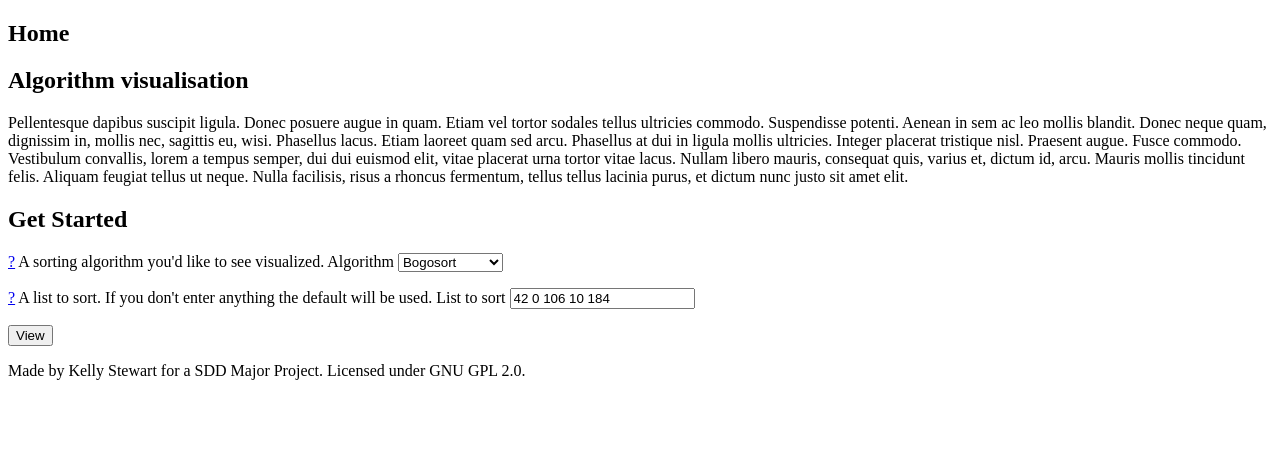
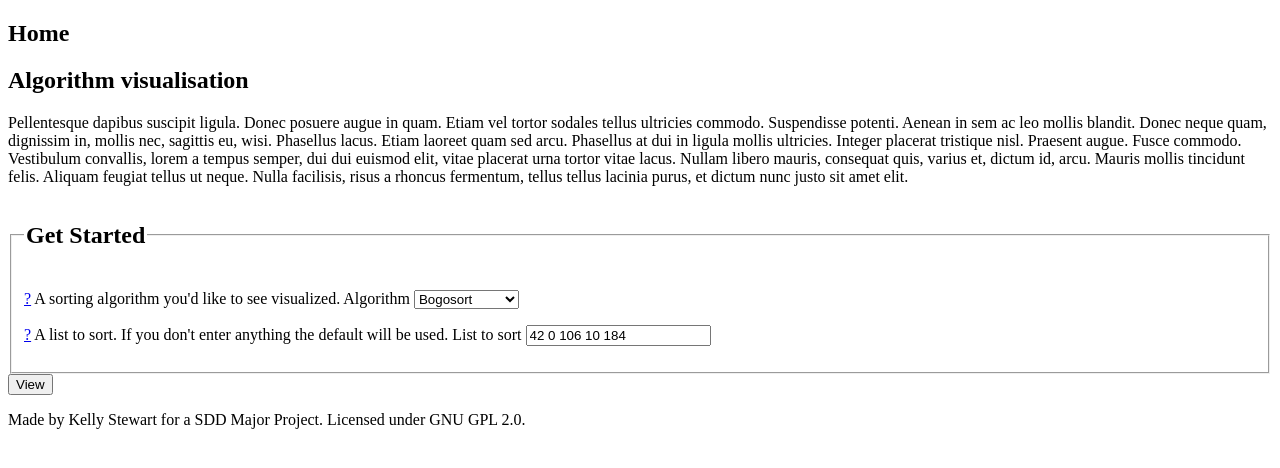
Before and after one commit to goldie103/viz-alg, a Flask app: page / in a window 1280 px wide. Shown: the part 26-494 px from the top of the page. Run offline with Flask 2, Linux system fonts and the light colour scheme; style sheets or scripts are compiled from the project's sources; parts of the project's set-up code (start-up, migrations or seed data) failed here and were passed over; some libraries are stand-ins or nearby versions; some web fonts are replaced.

Commit message:
Put form inside a <fieldset> tag
So accessibility software can target the <legend> tag.

```diff
--- a/app/templates/index.html
+++ b/app/templates/index.html
@@ -22,14 +22,16 @@
   {% if form %}
     {% from "_helper.html" import render_field %}
     <section>
-            <h2>Get Started</h2>
       <form action="" method="post" name="select">
         {{ form.hidden_tag() }}
 
+        <fieldset>
+          <legend><h2>Get Started</h2></legend>
           {{ render_field(form.alg) }}
           {{ render_field(form.source )}}
+        </fieldset>
 
-              <p><input type="submit" value="View" />
+        <input type="submit" value="View" />
       </form>
     </section>
   {% endif %}
```
Lines whose indentation alone changed are shown as unchanged.
